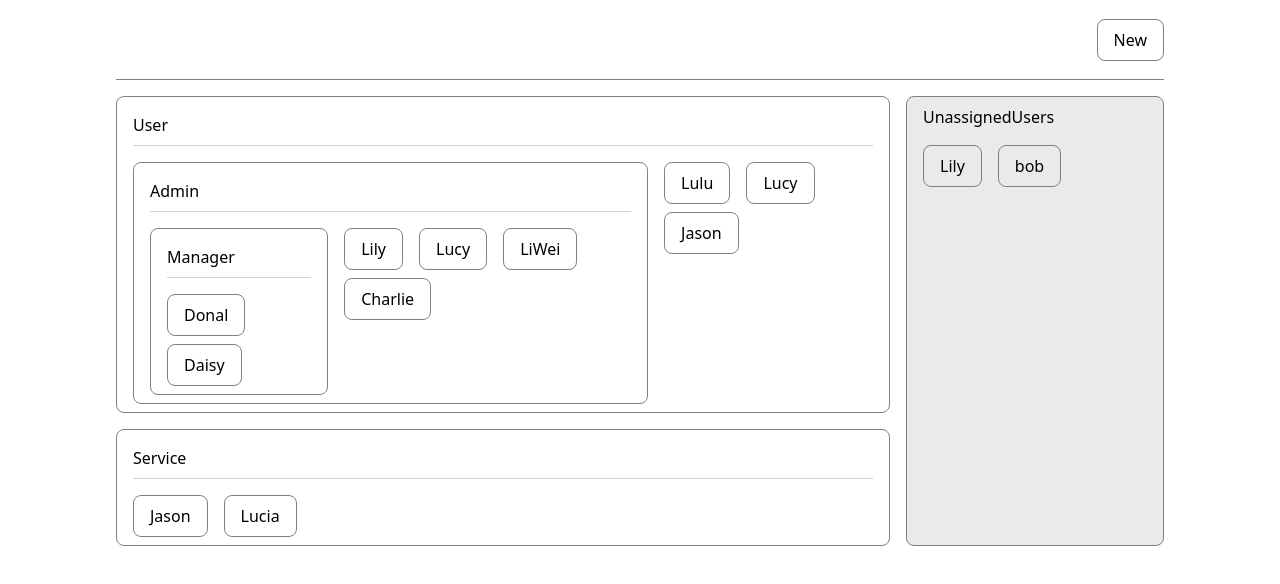
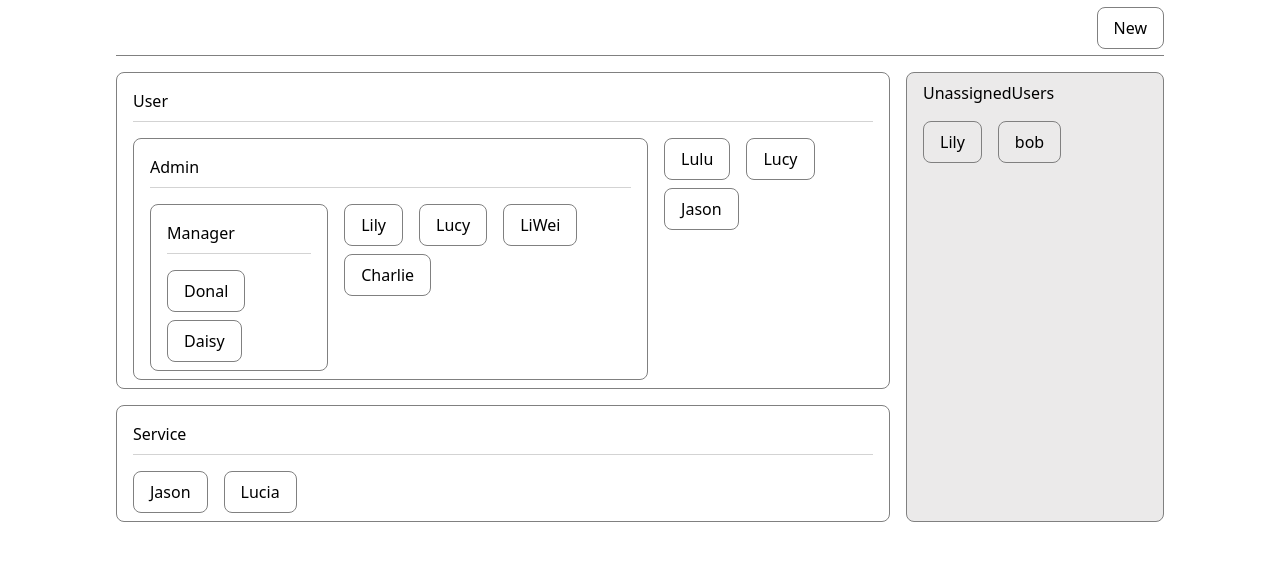
Before and after one commit to Yannan23/IAM-system, a React (Vite) app: page / in a window 1280 px wide. Shown: the top 584 px of the page. Built offline with nearby package versions, Linux system fonts and the light colour scheme.

Commit message:
small changes

```diff
--- a/src/App.jsx
+++ b/src/App.jsx
@@ -13,7 +13,7 @@ const Container = styled.div`
 const HeaderContainer = styled.div`
     display: flex;
     border-bottom: 1px solid gray;
-    min-height: 10vh;
+    min-height: 7vh;
     align-items: center;
     justify-content: right;
 `
--- a/src/components/Header/components/NewButton/NewButton.jsx
+++ b/src/components/Header/components/NewButton/NewButton.jsx
@@ -1,4 +1,3 @@
-import styled from "styled-components"
 import Button from "../../../StyledComponents/Button"
 
 const NewButton = () => {
```
